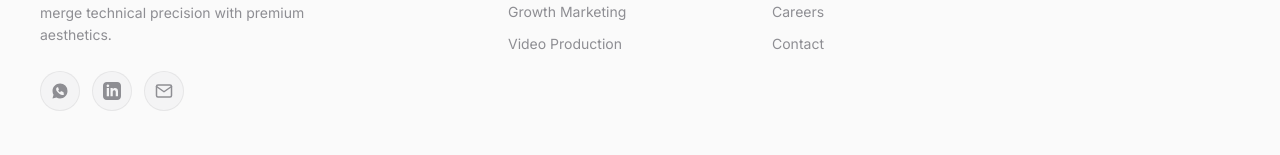
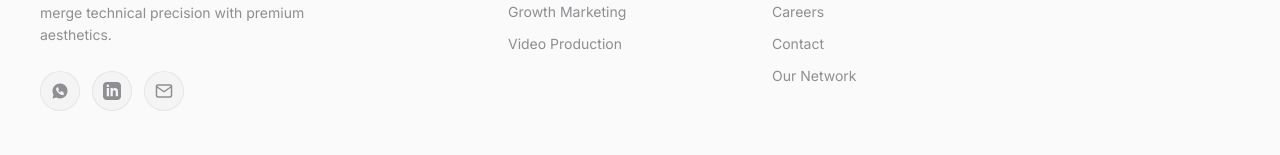
Before and after one commit to mohanracharla46/NKXUSWEB, a React (Vite) app: page /branches in a window 1280 px wide. Shown: the part 5360-5515 px from the top of the page. Built offline with nearby package versions, Linux system fonts and the light colour scheme.

Commit message:
feat(footer): add Our Network link leading to /portals

```diff
--- a/src/components/Footer.jsx
+++ b/src/components/Footer.jsx
@@ -54,6 +54,7 @@ export default function Footer() {
               <li><Link to="/blogs">Journal</Link></li>
               <li><Link to="/careers">Careers</Link></li>
               <li><Link to="/contact">Contact</Link></li>
+              <li><Link to="/portals">Our Network</Link></li>
             </ul>
           </div>
 
```
